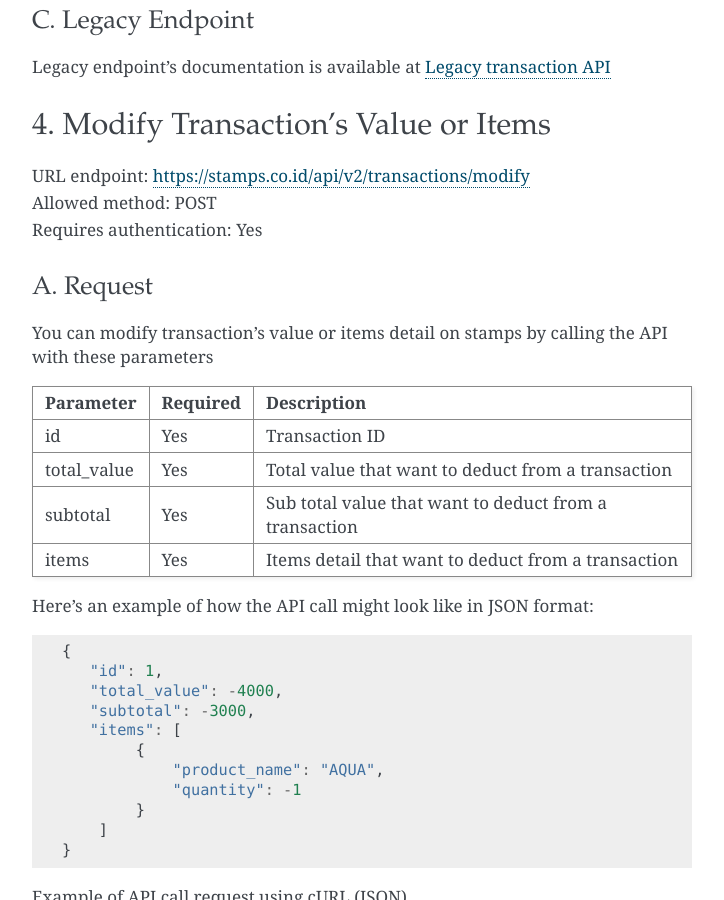
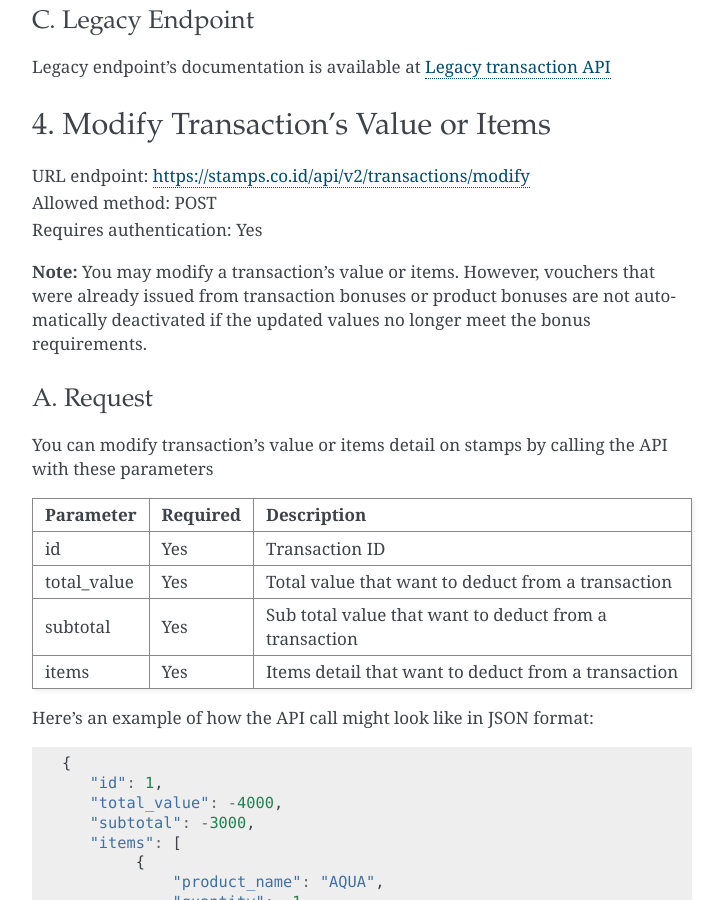
Before and after one commit to ui/stamps-api-docs, a Sphinx documentation site: the page built from source/transaction_api.rst, in a window 1280 px wide and 900 px high, scrolled down 13740 px. Shown: the whole window, without its empty margins (388-1112 px from the left). Built offline with Sphinx 7.4.7, drawn with Linux system fonts in a browser that asks for light colours.

Commit message:
add limitation on trx modification docs (#242)

```diff
--- a/source/transaction_api.rst
+++ b/source/transaction_api.rst
@@ -619,6 +619,8 @@ Legacy endpoint's documentation is available at `Legacy transaction API <http://
 | Requires authentication: Yes
 
 
+**Note:** You may modify a transaction's value or items. However, vouchers that were already issued from transaction bonuses or product bonuses are not automatically deactivated if the updated values no longer meet the bonus requirements.
+
 A. Request
 -----------------------------
 
```
